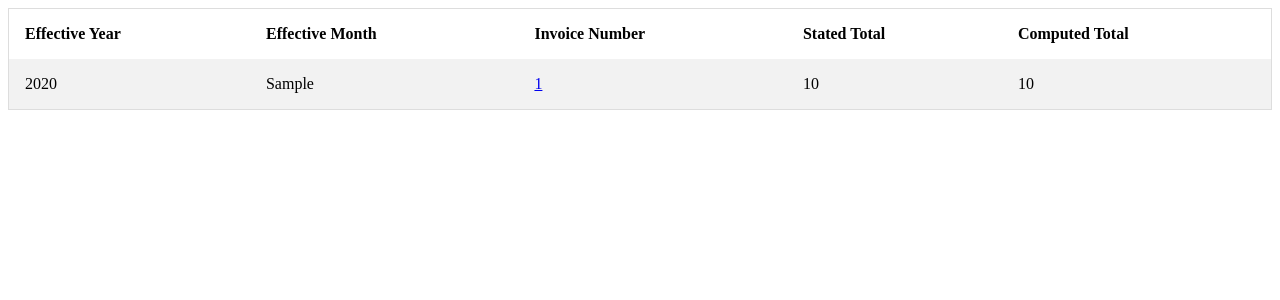
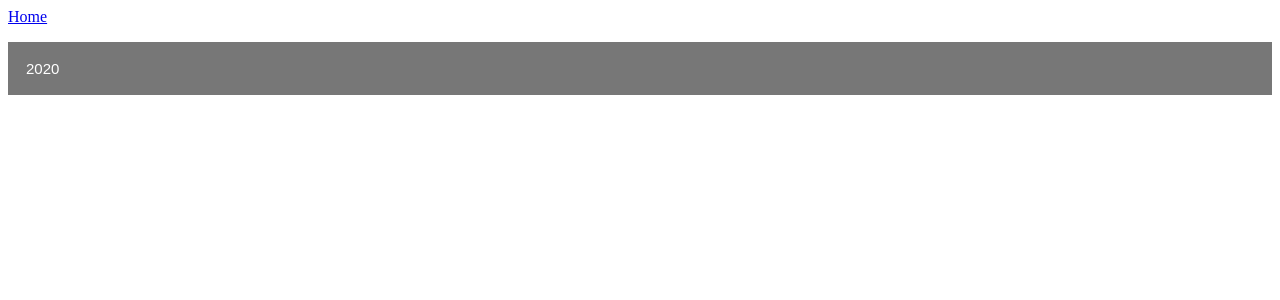
Before and after one commit to MacarioTala/InvoicingWeb, a Django app: template InvoicingProject/InvoicingWeb/templates/InvoicingWeb/PartnerInvoice.html in a window 1280 px wide. Shown: the top 300 px of the page. Run offline with Django 3.2, Linux system fonts and the light colour scheme; the template is opened without the code that fills it: most values are stand-ins (such as "Sample title", 1, 10 or a date in 2020).

Commit message:
added home navigation breadcrumb to Customers and Partners pages added method in customer_invoices and partner_invoices to select out the effective years added collapsible areas for invoices per year fixed wonky formatting for CustomerInvoice page

```diff
--- a/InvoicingProject/InvoicingWeb/templates/InvoicingWeb/Customers.html
+++ b/InvoicingProject/InvoicingWeb/templates/InvoicingWeb/Customers.html
@@ -1,4 +1,6 @@
 {%if customer_list %}
+<a href="/InvoicingWeb/"> Home </a>
+<br>
 <ol>
 	{% for customer in customer_list %}
 		<li>
--- a/InvoicingProject/InvoicingWeb/templates/InvoicingWeb/PartnerInvoice.html
+++ b/InvoicingProject/InvoicingWeb/templates/InvoicingWeb/PartnerInvoice.html
@@ -2,6 +2,7 @@
 <html>
 <head>
 <style>
+
 * {
   box-sizing: border-box;
 }
@@ -17,6 +18,30 @@
   padding: 5px;
 }
 
+.collapsible {
+  background-color: #777;
+  color: white;
+  cursor: pointer;
+  padding: 18px;
+  width: 100%;
+  border: none;
+  text-align: left;
+  outline: none;
+  font-size: 15px;
+}
+
+.active, .collapsible:hover {
+  background-color: #555;
+}
+
+.content {
+  padding: 0 18px;
+  max-height: 0;
+  overflow: hidden;
+  transition: max-height 0.2s ease-out;
+  background-color: #f1f1f1;
+}
+
 table {
   border-collapse: collapse;
   border-spacing: 0;
@@ -29,13 +54,20 @@ th, td {
   padding: 16px;
 }
 
-tr:nth-child(even) {
+tr:nth-of-type(even) {
   background-color: #f2f2f2;
+
+
 }
 </style>
 </head>
+<body>
+<a href="/InvoicingWeb/"> Home </a>
 </p>
 {%if invoice_list %}
+ {%for year in effective_years %}
+<button class="collapsible">{{year}}</button>
+<div class="content">
 <table>
 	<tr>
 	<th>Effective Year</th>
@@ -46,6 +78,7 @@ tr:nth-child(even) {
 
 	</tr>
 	{% for invoice in invoice_list %}
+     {% if invoice.EffectiveYear == year %}
 		<tr>
 			<td> {{invoice.EffectiveYear}} </td>
 			<td> {{invoice.EffectiveMonth}}</td>
@@ -58,8 +91,28 @@ tr:nth-child(even) {
 			<td>{{invoice.ComputedTotal}}</td>
 			{%endif%}
 		</tr>
+	 {% endif %}
 	{% endfor %}
 </table>
+</div>
+ {%endfor%}
 {%else%}
 	<p>no invoices for {{partner_name}}</p>
 {%endif%}
+ <script>
+var coll = document.getElementsByClassName("collapsible");
+var i;
+
+for (i = 0; i < coll.length; i++) {
+  coll[i].addEventListener("click", function() {
+    this.classList.toggle("active");
+    var content = this.nextElementSibling;
+    if (content.style.maxHeight){
+      content.style.maxHeight = null;
+    } else {
+      content.style.maxHeight = content.scrollHeight + "px";
+    }
+  });
+}
+</script>
+</body>
--- a/InvoicingProject/InvoicingWeb/templates/InvoicingWeb/Partners.html
+++ b/InvoicingProject/InvoicingWeb/templates/InvoicingWeb/Partners.html
@@ -1,3 +1,5 @@
+<a href="/InvoicingWeb/"> Home </a>
+<br>
 {%if partner_list %}
 <ol>
 	{% for partner in partner_list %}
```
Also changed, not shown: InvoicingProject/InvoicingWeb/customer_invoices.py (+8 -1 lines), InvoicingProject/InvoicingWeb/partner_invoices.py (+8 -1 lines), InvoicingProject/InvoicingWeb/templates/InvoicingWeb/CustomerInvoice.html (+29 -1 lines).
